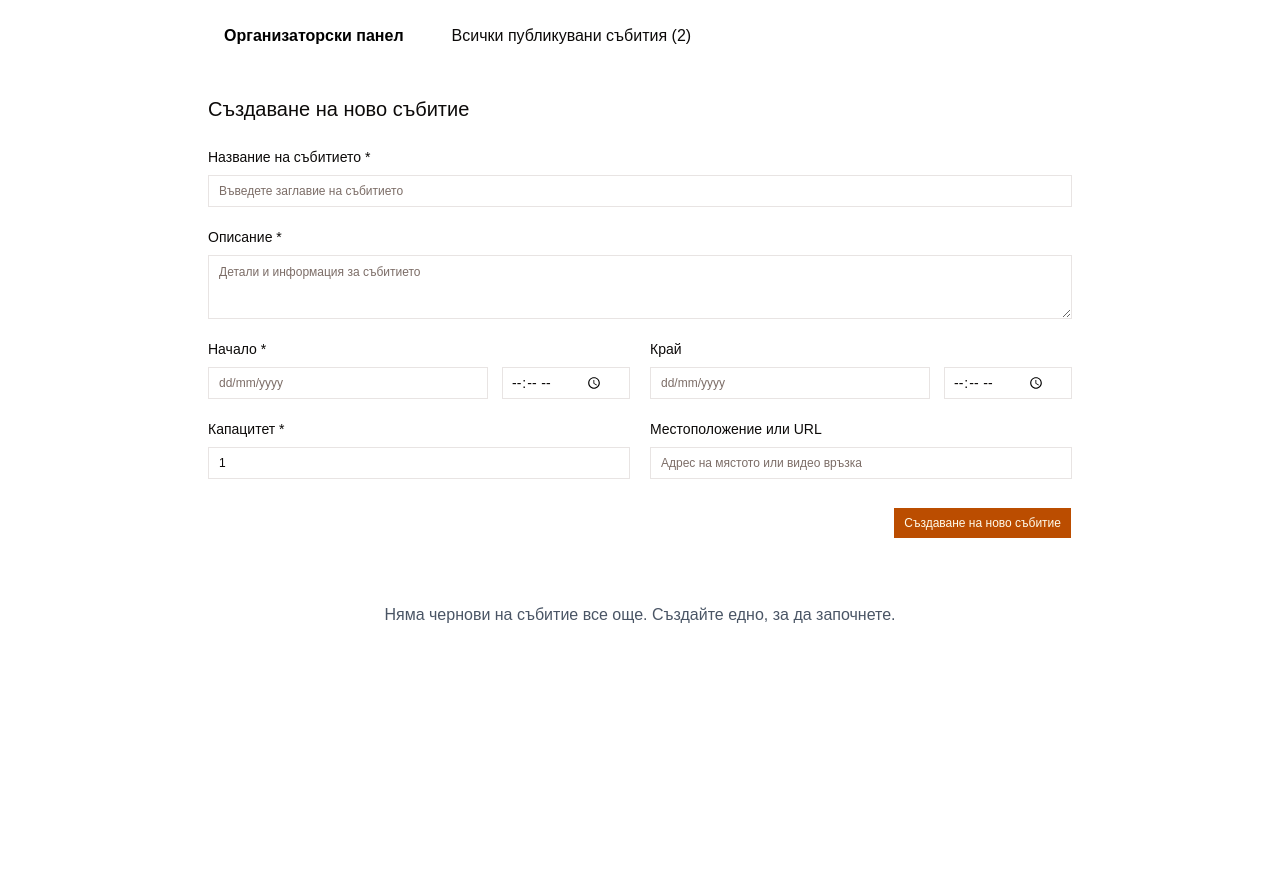
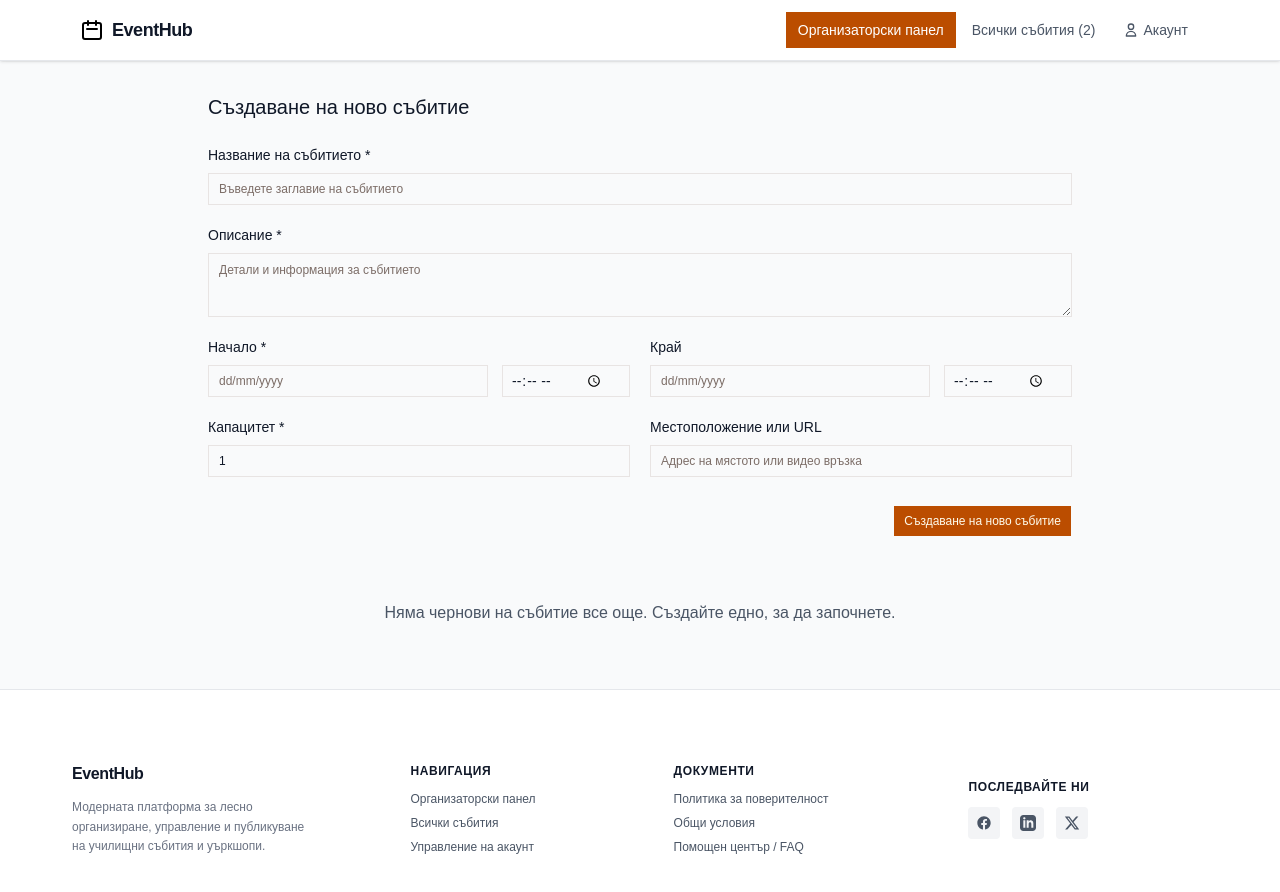
Before and after one commit to hefest2026/hefest-frontend, a React (Vite) app: page /hefest-frontend/events/manager in a window 1280 px wide. Shown: the top 892 px of the page. Before the commit the page ends 800 px from the top, so only its background shows below. Built offline with nearby package versions, Linux system fonts and the light colour scheme.

Commit message:
feat: Navbar & Footer for manager panel
HEF-34

```diff
--- a/src/components/organizer part/event-manager.tsx
+++ b/src/components/organizer part/event-manager.tsx
@@ -24,7 +24,6 @@ interface PublishedEvent extends BaseEvent {
 
 type Event = DraftEvent | PublishedEvent
 
-// Mock data representing events published by OTHER users in the system
 const MOCK_GLOBAL_EVENTS: PublishedEvent[] = [
   {
     id: "global-1",
@@ -53,8 +52,10 @@ const MOCK_GLOBAL_EVENTS: PublishedEvent[] = [
 ]
 
 export const EventManager = () => {
-  // Navigation State: 'manage' (Organizer Panel) vs 'all-events' (Global Feed)
-  const [activeTab, setActiveTab] = useState<"manage" | "all-events">("manage")
+  // Navigation State updated to include 'account'
+  const [activeTab, setActiveTab] = useState<
+    "manage" | "all-events" | "account"
+  >("manage")
 
   const [draftEvents, setDraftEvents] = useState<DraftEvent[]>([])
   const [publishedEvents, setPublishedEvents] = useState<PublishedEvent[]>([])
@@ -103,17 +104,13 @@ export const EventManager = () => {
     setPublishingEventId(null)
   }
 
-  // Action to delete a published event (Only allowed for own events)
   const handleDeleteOwnPublished = (eventId: string) => {
     setPublishedEvents((prev) => prev.filter((e) => e.id !== eventId))
   }
 
   const eventToPublish = draftEvents.find((e) => e.id === publishingEventId)
-
-  // Combine own published events and other users' events for the "All Events" view
   const allAvailablePublishedEvents = [...publishedEvents, ...globalEvents]
 
-  // Helper formatting function for dates
   const formatDisplayDate = (isoString: string) => {
     try {
       return new Date(isoString).toLocaleString("bg-BG", {
@@ -129,128 +126,118 @@ export const EventManager = () => {
   }
 
   return (
-    <div className="mx-auto max-w-4xl p-4">
-      {/* Tab Navigation Menu */}
+    <div className="flex min-h-screen flex-col bg-gray-50 text-gray-900">
+      {/* 1. HEADER & NAVBAR */}
+      <header className="sticky top-0 z-50 border-b border-gray-200 bg-white shadow-sm">
+        <div className="mx-auto flex max-w-6xl items-center justify-between px-4 py-3">
+          {/* Logo / Brand Name */}
           <div
-        style={{
-          display: "flex",
-          gap: "1rem",
-          marginBottom: "2.5rem",
-          borderBottom: "1px solid var(--color-primary)",
-          paddingBottom: "0.75rem",
-        }}
+            className="flex cursor-pointer items-center gap-2"
+            onClick={() => setActiveTab("manage")}
           >
+            <svg
+              className="h-6 w-6 text-black"
+              fill="none"
+              viewBox="0 0 24 24"
+              stroke="currentColor"
+              strokeWidth={2}
+            >
+              <path
+                strokeLinecap="round"
+                strokeLinejoin="round"
+                d="M8 7V3m8 4V3m-9 8h10M5 21h14a2 2 0 002-2V7a2 2 0 00-2-2H5a2 2 0 00-2 2v12a2 2 0 002 2z"
+              />
+            </svg>
+            <span className="text-lg font-bold tracking-tight">EventHub</span>
+          </div>
+
+          {/* Moved Tab Navigation Menu */}
+          <nav className="flex items-center gap-1">
             <button
               type="button"
               onClick={() => setActiveTab("manage")}
-          style={{
-            background: "none",
-            border: "none",
-            fontSize: "16px",
-            fontWeight: activeTab === "manage" ? 600 : 400,
-            color:
-              activeTab === "manage" ? "black" : "var(--color-text-secondary)",
-            borderBottom:
+              className={`px-3 py-2 text-sm font-medium transition-colors ${
                 activeTab === "manage"
-                ? "2px solid var(--color-primary)"
-                : "none",
-            padding: "0.5rem 1rem",
-            cursor: "pointer",
-            marginBottom: "-13px",
-          }}
+                  ? "bg-primary text-white"
+                  : "text-gray-600 hover:bg-gray-100 hover:text-gray-900"
+              }`}
             >
               Организаторски панел
             </button>
             <button
               type="button"
               onClick={() => setActiveTab("all-events")}
-          style={{
-            background: "none",
-            border: "none",
-            fontSize: "16px",
-            fontWeight: activeTab === "all-events" ? 600 : 400,
-            color:
+              className={`px-3 py-2 text-sm font-medium transition-colors ${
                 activeTab === "all-events"
-                ? "black"
-                : "var(--color-text-secondary)",
-            borderBottom:
-              activeTab === "all-events"
-                ? "2px solid var(--color-primary)"
-                : "none",
-            padding: "0.5rem 1rem",
-            cursor: "pointer",
-            marginBottom: "-13px",
-          }}
+                  ? "bg-primary text-white"
+                  : "text-gray-600 hover:bg-gray-100 hover:text-gray-900"
+              }`}
             >
-          Всички публикувани събития ({allAvailablePublishedEvents.length})
+              Всички събития ({allAvailablePublishedEvents.length})
             </button>
+            <button
+              type="button"
+              onClick={() => setActiveTab("account")}
+              className={`flex items-center gap-1 px-3 py-2 text-sm font-medium transition-colors ${
+                activeTab === "account"
+                  ? "bg-primary text-white"
+                  : "text-gray-600 hover:bg-gray-100 hover:text-gray-900"
+              }`}
+            >
+              <svg
+                className="h-4 w-4"
+                fill="none"
+                viewBox="0 0 24 24"
+                stroke="currentColor"
+                strokeWidth={2}
+              >
+                <path
+                  strokeLinecap="round"
+                  strokeLinejoin="round"
+                  d="M16 7a4 4 0 11-8 0 4 4 0 018 0zM12 14a7 7 0 00-7 7h14a7 7 0 00-7-7z"
+                />
+              </svg>
+              Акаунт
+            </button>
+          </nav>
         </div>
+      </header>
 
+      {/* MAIN CONTENT CONTAINER */}
+      <main className="mx-auto w-full max-w-4xl flex-1 px-4 py-8">
         {/* TAB 1: MANAGEMENT TAB */}
         {activeTab === "manage" && (
-        <div>
+          <div className="space-y-6">
             <EventOrganizerPanel
               events={draftEvents}
               onEventsChange={setDraftEvents}
               onPublishRequest={handlePublish}
             />
 
-          {/* Local User Published List (Quick summary inside panel) */}
             {publishedEvents.length > 0 && (
-            <div
-              style={{
-                marginTop: "3rem",
-                paddingTop: "2rem",
-                borderTop: "0.5px solid var(--color-border-tertiary)",
-              }}
-            >
-              <h2
-                style={{
-                  fontSize: "18px",
-                  fontWeight: 500,
-                  marginBottom: "1rem",
-                }}
-              >
+              <div className="mt-12 border-t border-gray-200 pt-8">
+                <h2 className="mb-4 text-lg font-medium text-gray-900">
                   Вашите публикувани събития ({publishedEvents.length})
                 </h2>
-              <div style={{ display: "grid", gap: "1rem" }}>
+                <div className="grid gap-4">
                   {publishedEvents.map((event) => (
                     <div
                       key={event.id}
-                    style={{
-                      //   background: "var(--color-background-primary)",
-                      //   border: "0.5px solid var(--color-border-tertiary)",
-                      //   borderRadius: "var(--border-radius-lg)",
-                      padding: "1rem 1.25rem",
-                      //   display: "flex",
-                      justifyContent: "space-between",
-                      alignItems: "center",
-                    }}
-                    className="border border-gray-200 bg-white"
+                      className="flex flex-col justify-between border border-gray-200 bg-white p-5 sm:flex-row sm:items-center"
                     >
                       <div>
-                      <h3
-                        style={{
-                          fontSize: "16px",
-                          fontWeight: 500,
-                          margin: "0 0 0.25rem",
-                        }}
-                      >
+                        <h3 className="text-base font-medium text-gray-900">
                           {event.title}
                         </h3>
-                      <div
-                        style={{
-                          fontSize: "13px",
-                          color: "var(--color-text-tertiary)",
-                        }}
-                      >
-                        Публикувано на: {formatDisplayDate(event.published_at)}
+                        <div className="mt-1 text-sm text-gray-500">
+                          Публикувано на:{" "}
+                          {formatDisplayDate(event.published_at)}
                         </div>
                       </div>
                       <Button
                         variant="outline"
                         size="sm"
-                      className="mt-4 text-red-600"
+                        className="mt-4 text-red-600 hover:bg-red-50 sm:mt-0"
                         onClick={() => handleDeleteOwnPublished(event.id)}
                       >
                         Изтриване
@@ -266,30 +253,17 @@ export const EventManager = () => {
         {/* TAB 2: GLOBAL PUBLIC FEED TAB */}
         {activeTab === "all-events" && (
           <div>
-          <h2
-            style={{
-              fontSize: "20px",
-              fontWeight: 500,
-              marginBottom: "1.5rem",
-            }}
-          >
+            <h2 className="mb-6 text-xl font-medium text-gray-900">
               Всички налични събития в платформата
             </h2>
 
             {allAvailablePublishedEvents.length === 0 ? (
-            <p
-              style={{
-                color: "var(--color-text-secondary)",
-                textAlign: "center",
-                padding: "2rem",
-              }}
-            >
+              <p className="border border-gray-200 bg-white py-12 text-center text-gray-500">
                 Няма публикувани събития в момента.
               </p>
             ) : (
-            <div style={{ display: "grid", gap: "1.5rem" }}>
+              <div className="grid gap-6">
                 {allAvailablePublishedEvents.map((event) => {
-                // Check ownership dynamically by searching our local published state array
                   const isMyOwnEvent = publishedEvents.some(
                     (e) => e.id === event.id
                   )
@@ -297,92 +271,44 @@ export const EventManager = () => {
                   return (
                     <div
                       key={event.id}
-                    className="border border-gray-200 bg-white p-5"
-                    style={{
-                      //   background: "white",
-                      //   border: "1px solid var(--color-border-tertiary)",
-                      //   padding: "1.5rem",
-                      position: "relative",
-                      //   boxShadow: "0 1px 3px rgba(0,0,0,0.05)",
-                    }}
+                      className="relative border border-gray-200 bg-white p-6 shadow-sm"
                     >
-                    {/* Badge showing if the item belongs to the organizer */}
                       <span
-                      style={{
-                        position: "absolute",
-                        top: "1.5rem",
-                        right: "1.5rem",
-                        fontSize: "11px",
-                        fontWeight: 600,
-                        padding: "0.25rem 0.6rem",
-                        borderRadius: "4px",
-                        background: isMyOwnEvent
-                          ? "var(--color-primary)"
-                          : "#f3f4f6",
-                        color: isMyOwnEvent ? "white" : "#4b5563",
-                      }}
+                        className={`absolute top-6 right-6 px-2.5 py-1 text-[11px] font-semibold tracking-wide ${
+                          isMyOwnEvent
+                            ? "bg-black text-white"
+                            : "bg-gray-100 text-gray-600"
+                        }`}
                       >
                         {isMyOwnEvent ? "ВАШЕ СЪБИТИЕ" : "ОРГАНИЗАТОР: ДРУГ"}
                       </span>
 
-                    <div style={{ paddingRight: "7rem" }}>
-                      <h3
-                        style={{
-                          fontSize: "18px",
-                          fontWeight: 500,
-                          margin: "0 0 0.5rem",
-                          color: "var(--color-text-primary)",
-                        }}
-                      >
+                      <div className="pr-24">
+                        <h3 className="text-lg font-medium text-gray-900">
                           {event.title}
                         </h3>
-                      <p
-                        style={{
-                          fontSize: "14px",
-                          color: "var(--color-text-secondary)",
-                          lineHeight: 1.5,
-                          marginBottom: "1rem",
-                        }}
-                      >
+                        <p className="mt-2 text-sm leading-relaxed text-gray-600">
                           {event.description}
                         </p>
                       </div>
 
-                    <div
-                      style={{
-                        display: "grid",
-                        gridTemplateColumns:
-                          "repeat(auto-fit, minmax(180px, 1fr))",
-                        gap: "1rem",
-                        fontSize: "13px",
-                        borderTop: "1px solid #f3f4f6",
-                        paddingTop: "1rem",
-                        color: "var(--color-text-secondary)",
-                      }}
-                    >
+                      <div className="mt-6 grid grid-cols-1 gap-4 border-t border-gray-100 pt-4 text-sm text-gray-600 sm:grid-cols-3">
                         <div>
-                        <strong>Начало:</strong>{" "}
+                          <strong className="text-gray-900">Начало:</strong>{" "}
                           {formatDisplayDate(event.starts_at)}
                         </div>
-                      {event.location && (
                         <div>
-                          <strong>Място:</strong> {event.location}
+                          <strong className="text-gray-900">Място:</strong>{" "}
+                          {event.location || "Не е указано"}
                         </div>
-                      )}
                         <div>
-                        <strong>Капацитет:</strong> {event.capacity} места
+                          <strong className="text-gray-900">Капацитет:</strong>{" "}
+                          {event.capacity} места
                         </div>
                       </div>
 
-                    {/* Dangerous Action Control: Rendered conditionally based on item ownership */}
                       {isMyOwnEvent && (
-                      <div
-                        style={{
-                          display: "flex",
-                          justifyContent: "flex-end",
-                          marginTop: "1rem",
-                        }}
-                      >
+                        <div className="mt-4 flex justify-end">
                           <Button
                             variant="outline"
                             size="sm"
@@ -401,7 +327,148 @@ export const EventManager = () => {
           </div>
         )}
 
-      {/* Global Modals */}
+        {/* TAB 3: ACCOUNT TAB */}
+        {activeTab === "account" && <div />}
+      </main>
+
+      {/* 2. FOOTER */}
+      <footer className="mx-auto w-full flex-1 border-t border-gray-200 bg-white px-4 py-8 text-gray-600">
+        <div className="max-w-6xl px-4 py-10">
+          <div className="ml-10 grid grid-cols-1 place-items-center gap-8 md:grid-cols-4">
+            {/* Branding Column */}
+            <div className="space-y-3">
+              <div className="flex items-center gap-2">
+                <span className="text-base font-bold tracking-tight text-gray-900">
+                  EventHub
+                </span>
+              </div>
+              <p className="text-xs leading-relaxed text-gray-500">
+                Модерната платформа за лесно организиране, управление и
+                публикуване на училищни събития и уъркшопи.
+              </p>
+            </div>
+
+            {/* Platform Links Column */}
+            <div>
+              <h4 className="mb-3 text-xs font-semibold tracking-wider text-gray-900 uppercase">
+                Навигация
+              </h4>
+              <ul className="space-y-2 text-xs">
+                <li>
+                  <button
+                    onClick={() => setActiveTab("manage")}
+                    className="transition-colors hover:text-gray-900"
+                  >
+                    Организаторски панел
+                  </button>
+                </li>
+                <li>
+                  <button
+                    onClick={() => setActiveTab("all-events")}
+                    className="transition-colors hover:text-gray-900"
+                  >
+                    Всички събития
+                  </button>
+                </li>
+                <li>
+                  <button
+                    onClick={() => setActiveTab("account")}
+                    className="transition-colors hover:text-gray-900"
+                  >
+                    Управление на акаунт
+                  </button>
+                </li>
+              </ul>
+            </div>
+
+            {/* Resources / Support Column */}
+            <div>
+              <h4 className="mb-3 text-xs font-semibold tracking-wider text-gray-900 uppercase">
+                Документи
+              </h4>
+              <ul className="space-y-2 text-xs">
+                <li>
+                  <a
+                    href="/hefest-frontend/privacy"
+                    className="transition-colors hover:text-gray-900"
+                  >
+                    Политика за поверителност
+                  </a>
+                </li>
+                <li>
+                  <a
+                    href="/hefest-frontend/terms"
+                    className="transition-colors hover:text-gray-900"
+                  >
+                    Общи условия
+                  </a>
+                </li>
+                <li>
+                  <a href="" className="transition-colors hover:text-gray-900">
+                    Помощен център / FAQ
+                  </a>
+                </li>
+              </ul>
+            </div>
+
+            {/* Social Media Column */}
+            <div>
+              <h4 className="mb-3 text-xs font-semibold tracking-wider text-gray-900 uppercase">
+                Последвайте ни
+              </h4>
+              <div className="flex gap-3">
+                {/* Facebook */}
+                <a
+                  href="https://facebook.com"
+                  target="_blank"
+                  rel="noreferrer"
+                  className="rounded bg-gray-100 p-2 text-gray-600 transition-all hover:bg-gray-900 hover:text-white"
+                >
+                  <svg
+                    className="h-4 w-4"
+                    fill="currentColor"
+                    viewBox="0 0 24 24"
+                  >
+                    <path d="M22 12c0-5.523-4.477-10-10-10S2 6.477 2 12c0 4.991 3.657 9.128 8.438 9.878v-6.987h-2.54V12h2.54V9.797c0-2.506 1.492-3.89 3.777-3.89 1.094 0 2.238.195 2.238.195v2.46h-1.26c-1.243 0-1.63.771-1.63 1.562V12h2.773l-.443 2.89h-2.33v6.988C18.343 21.128 22 16.991 22 12z" />
+                  </svg>
+                </a>
+                {/* LinkedIn */}
+                <a
+                  href="https://linkedin.com"
+                  target="_blank"
+                  rel="noreferrer"
+                  className="rounded bg-gray-100 p-2 text-gray-600 transition-all hover:bg-gray-900 hover:text-white"
+                >
+                  <svg
+                    className="h-4 w-4"
+                    fill="currentColor"
+                    viewBox="0 0 24 24"
+                  >
+                    <path d="M19 0h-14c-2.761 0-5 2.239-5 5v14c0 2.761 2.239 5 5 5h14c2.762 0 5-2.239 5-5v-14c0-2.761-2.238-5-5-5zm-11 19h-3v-11h3v11zm-1.5-12.268c-.966 0-1.75-.79-1.75-1.764s.784-1.764 1.75-1.764 1.75.79 1.75 1.764-.783 1.764-1.75 1.764zm13.5 12.268h-3v-5.604c0-3.368-4-3.113-4 0v5.604h-3v-11h3v1.765c1.396-2.586 7-2.777 7 2.476v6.759z" />
+                  </svg>
+                </a>
+                {/* Twitter / X */}
+                <a
+                  href="https://x.com"
+                  target="_blank"
+                  rel="noreferrer"
+                  className="rounded bg-gray-100 p-2 text-gray-600 transition-all hover:bg-gray-900 hover:text-white"
+                >
+                  <svg
+                    className="h-4 w-4"
+                    fill="currentColor"
+                    viewBox="0 0 24 24"
+                  >
+                    <path d="M18.244 2.25h3.308l-7.227 8.26 8.502 11.24H16.17l-5.214-6.817L4.99 21.75H1.68l7.73-8.835L1.254 2.25H8.08l4.713 6.231zm-1.161 17.52h1.833L7.084 4.126H5.117z" />
+                  </svg>
+                </a>
+              </div>
+            </div>
+          </div>
+        </div>
+      </footer>
+
+      {/* Global Confirmation Modal */}
       {eventToPublish && (
         <PublishConfirmation
           event={eventToPublish}
```
Lines whose indentation alone changed are shown as unchanged.
